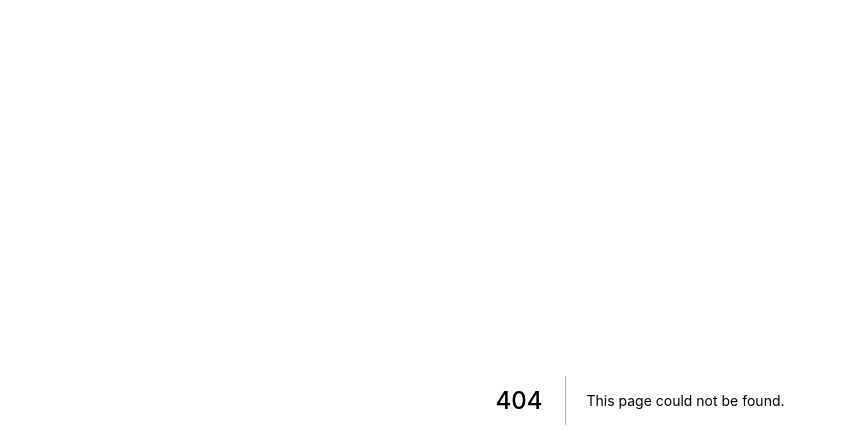
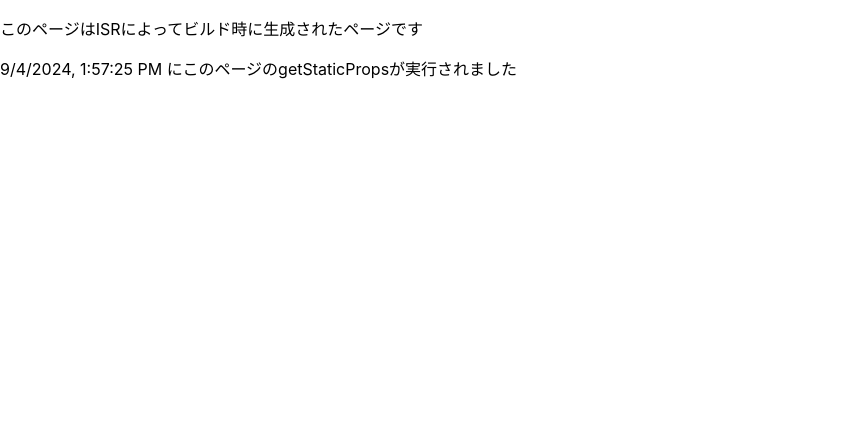
Before and after one commit to nakamuuu-prog/next-sample, a Next.js app: page /isr in a window 1280 px wide. Before the commit this address had no page. Shown: the top 448 px of the page, without its empty margins (0-846 px from the left). Built offline with nearby package versions, Linux system fonts and the light colour scheme.

Commit message:
3.8.6 ISRのページを実装

```diff
--- /dev/null
+++ b/pages/isr.tsx
@@ -0,0 +1,49 @@
+import { NextPage, GetStaticProps } from "next";
+import Head from "next/head";
+import { useRouter } from "next/router";
+
+type ISRProps = {
+  message: string;
+};
+
+// ISR(インクリメンタル静的再生成)
+// ページの寿命を設定できる
+const ISR: NextPage<ISRProps> = (props) => {
+  const { message } = props;
+
+  const router = useRouter();
+
+  if (router.isFallback) {
+    return <div>Loading...</div>;
+  }
+
+  return (
+    <div>
+      <Head>
+        <title>Create Next App</title>
+        <link rel="icon" href="/favicon.ico" />
+      </Head>
+      <main>
+        <p>このページはISRによってビルド時に生成されたページです</p>
+        <p>{message}</p>
+      </main>
+    </div>
+  );
+};
+
+export const getStaticProps: GetStaticProps<ISRProps> = async (context) => {
+  const timestamp = new Date().toLocaleString();
+  const message = `${timestamp} にこのページのgetStaticPropsが実行されました`;
+
+  console.log(message);
+
+  return {
+    props: {
+      message,
+    },
+    // 有効期限を設定すると、有効期限が切れたページは再生成される
+    revalidate: 10,
+  };
+};
+
+export default ISR;
--- a/pages/ssg.tsx
+++ b/pages/ssg.tsx
@@ -36,6 +36,9 @@
 // getServerSidePropsはアクセするたびに呼ばれる(SSR)
 // どっちもアクセスするたびに呼ばれてる
 // SSRとの違いはなに？
+// MEMO:
+// npm run dev(開発モード)で実行している場合はリロードするたびにGetStaticPropsが動く
+// npm run start(プロダクションモード)で実行するとリロードしてもGetStaticPropsは動かず、ビルドした時点のものが表示される
 export const getStaticProps: GetStaticProps<SSGProps> = async (context) => {
   // MEMO:とりあえず今は全部undefined
   console.log(context.params); // パスパラメータ。SSGの場合はgetStaticPaths関数を別途定義した時に参照可能
```
